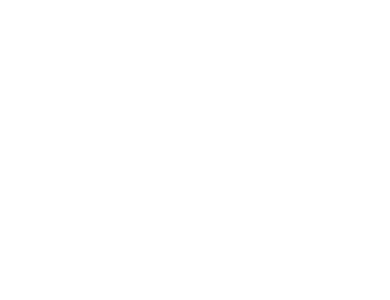
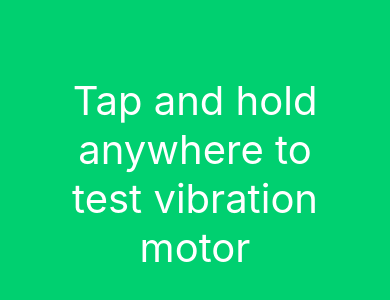
Before and after one commit to Akintunde102/vibration-tester-android, a React Native app: screen / in a window 390 px wide. Shown: the part 248-548 px from the top of the page. Built offline with nearby package versions, Linux system fonts and the light colour scheme.

Commit message:
Add instruction test

```diff
--- a/App.js
+++ b/App.js
@@ -10,6 +10,11 @@ export default class App extends React.Component {
         onResponderStart={() => {Vibration.vibrate(99999)}}
         onResponderRelease={() => {Vibration.cancel()}}
       >
+        <Text
+          style={styles.instructiontext}
+        >
+          Tap and hold anywhere to test vibration motor
+        </Text>
       </View>
     );
   }
@@ -18,8 +23,16 @@ export default class App extends React.Component {
 const styles = StyleSheet.create({
   container: {
     flex: 1,
-    backgroundColor: '#fff',
+    backgroundColor: '#00d070',
     alignItems: 'center',
     justifyContent: 'center',
   },
+
+  instructiontext: {
+    fontSize: 40,
+    color: '#fff',
+    marginLeft: 50,
+    marginRight: 50,
+    textAlign: 'center',
+  },
 });
```
